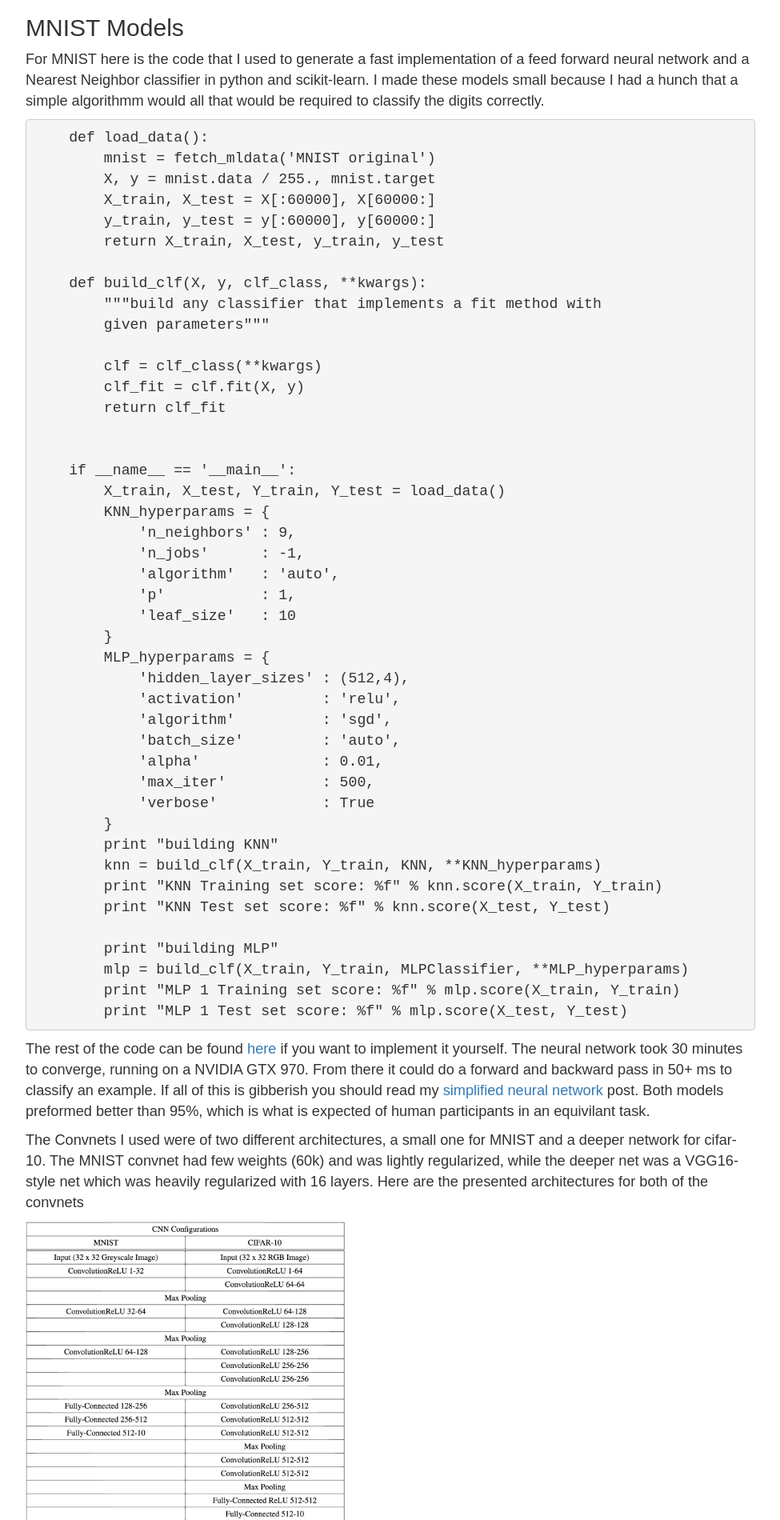
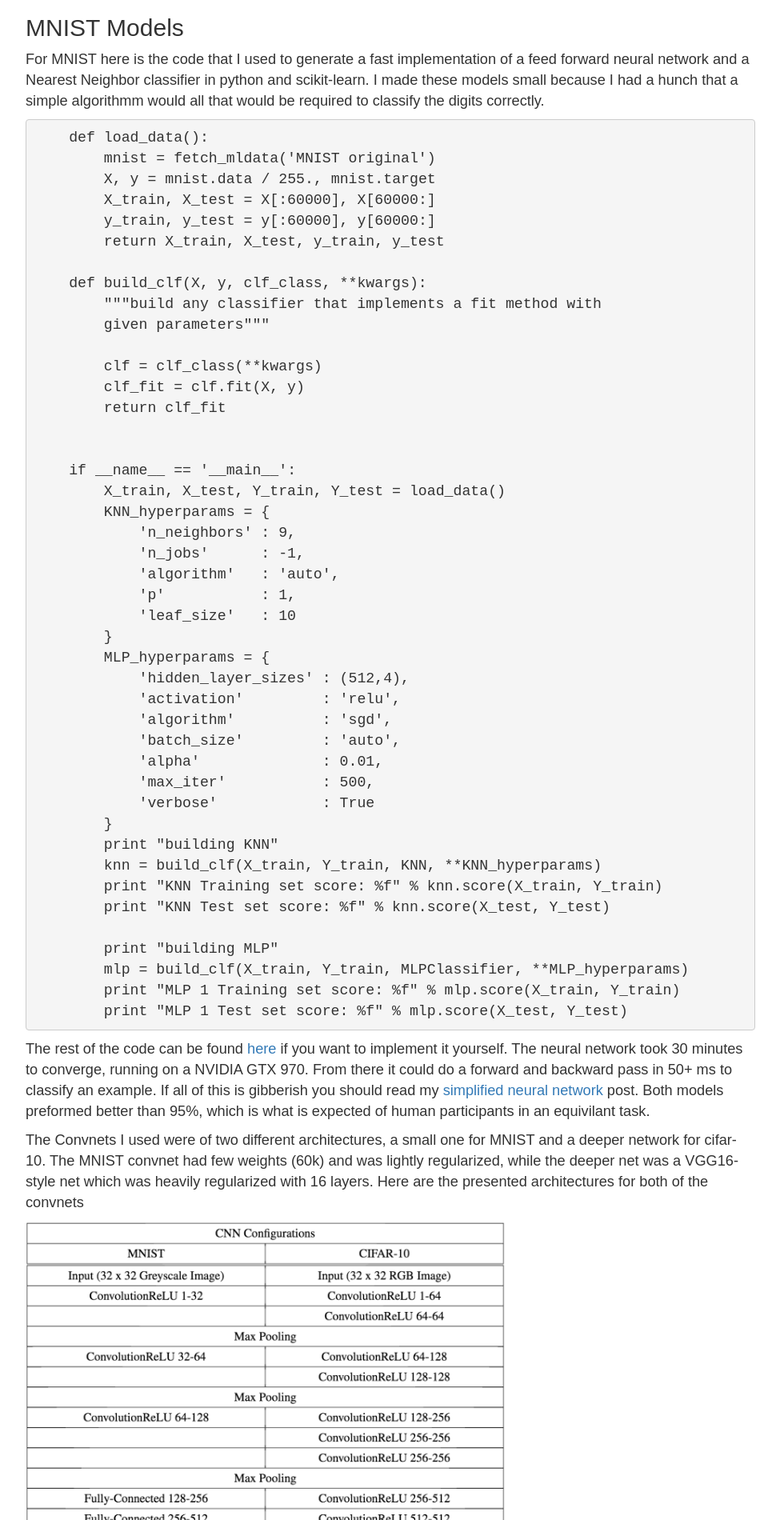
Before and after one commit to neale/neale.github.io, a Jekyll site: the page built from _posts/2015-01-12-cifar-torch.md, in a window 1280 px wide. Shown: the part 1605-3505 px from the top of the page at 80% size, without its empty margins (152-1127 px from the left). Built offline with Jekyll 4.4.1, drawn with Linux system fonts in a browser that asks for light colours; nearby versions of some CDN libraries; library files that are not in the unit come from our copies; a script that is not in the unit is left out; comment, search, counter and statistics services are not loaded; grey boxes are pictures that could not be loaded.

```diff
--- a/_posts/2015-01-12-cifar-torch.md
+++ b/_posts/2015-01-12-cifar-torch.md
@@ -93,13 +93,13 @@
 {% if page.image %}
 
 <div class="post-img">
-<img class="img-responsive img-post" src=" {{site.baseurl}}/img/conv_architectures.png" width="400" height="1200" />
+<img class="img-responsive img-post" src=" {{site.baseurl}}/img/conv_architectures.png" width="600" height="1400" />
 </div>
 {% endif %}
 
 
 {% if page.image %}
 <div class="post-img">
-<img class="img-responsive img-post" src=" {{site.baseurl}}/img/conv_train_time.png" width="600" height="400" />
+<img class="img-responsive img-post" src=" {{site.baseurl}}/img/conv_train_time.png" width="60%" height="60%" />
 </div>
 {% endif %}
```
